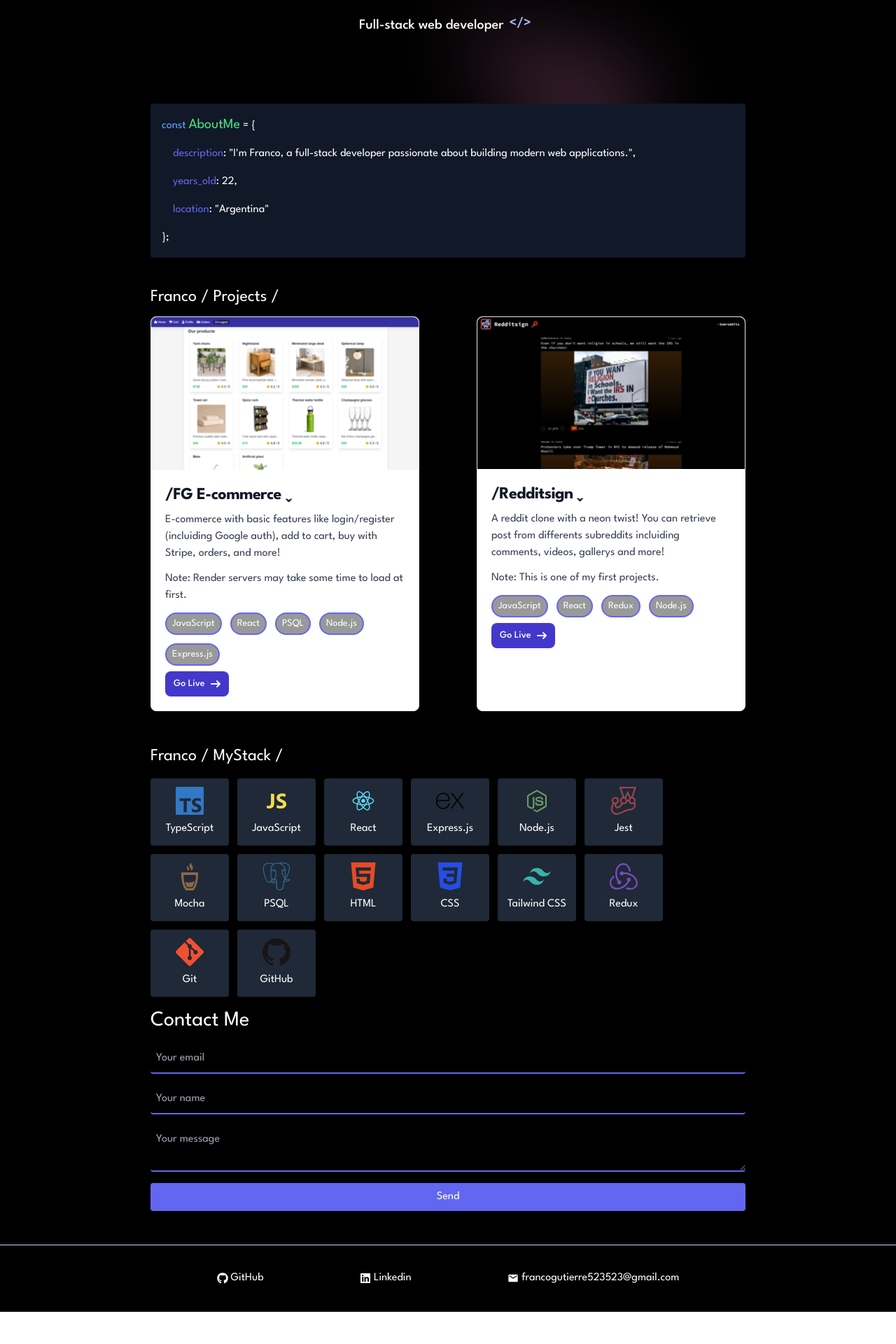
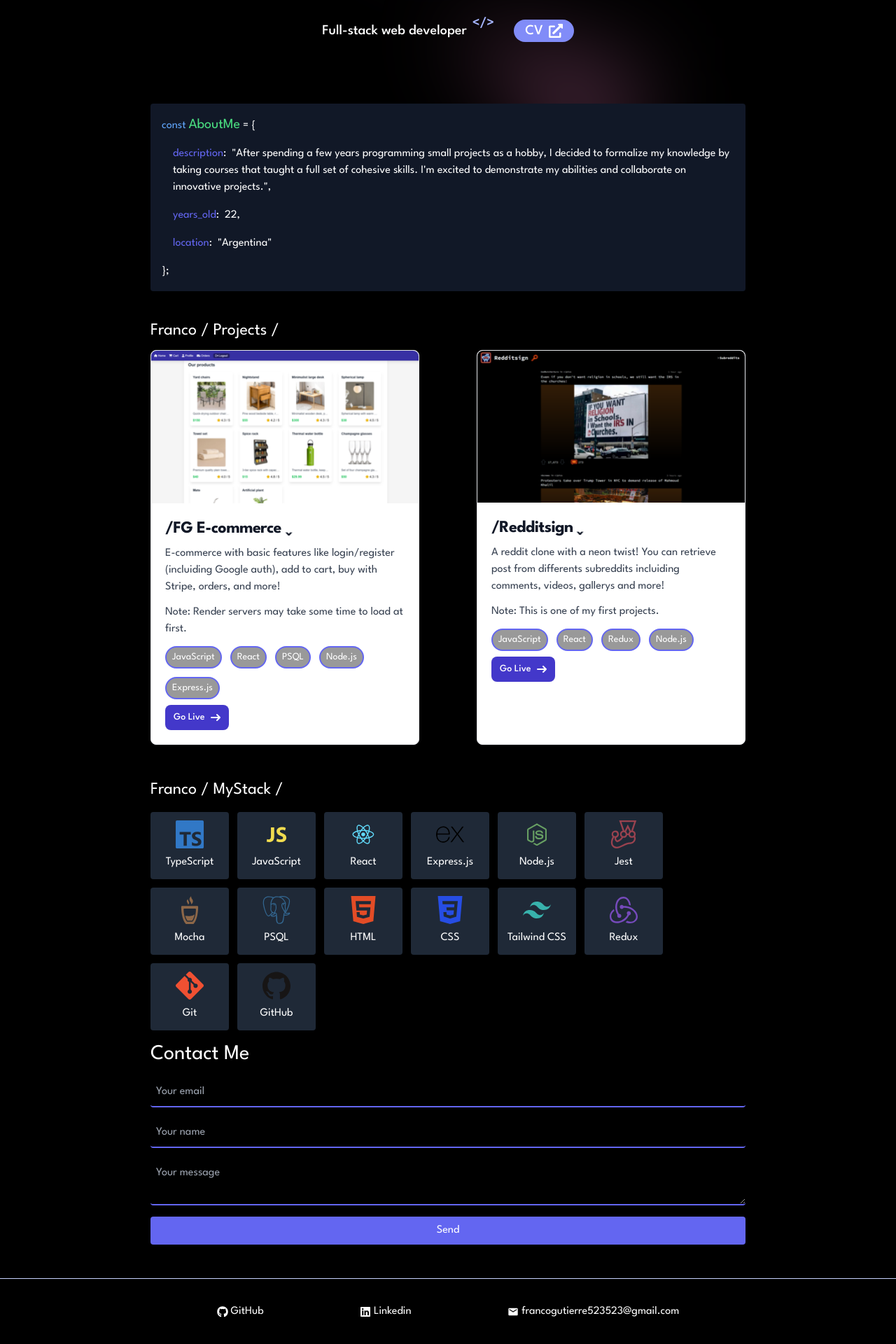
Before and after one commit to FrancoGutierrez23/fg-portfolio, a React (Create React App) app: page / in a window 1280 px wide. Shown: the part 444-2364 px from the top of the page at 70% size. Before the commit the page ends 2318 px from the top, so only its background shows below. Built offline with nearby package versions, Linux system fonts and the light colour scheme; the HTML template or start-up script is replaced by a standard one.

Commit message:
Updates CV and description.

```diff
--- a/src/components/About.jsx
+++ b/src/components/About.jsx
@@ -1,26 +1,31 @@
-import React from 'react';
+import React from "react";
 
 const About = () => {
   return (
-    <div className='z-10 w-full  bg-gray-900 rounded mb-10 text-white font-mono p-4'>
+    <div className="z-10 w-full  bg-gray-900 rounded mb-10 text-white font-mono p-4">
       <h3>
-        <span className='text-blue-400'>const</span>{' '}
-        <span className='text-green-400 text-xl'>AboutMe</span>{' '}=
-        {' {'}
+        <span className="text-blue-400">const</span>{" "}
+        <span className="text-green-400 text-xl">AboutMe</span> ={" {"}
       </h3>
-      <p className='pl-4 mt-4'>
-        <span className='text-indigo-500'>description</span>:{" "}
-        <span className='text-white'>"I'm Franco, a full-stack developer passionate about building modern web applications."</span>,
+      <p className="pl-4 mt-4">
+        <span className="text-indigo-500">description</span>:{" "}
+        <span className="text-white pl-1">
+          "After spending a few years programming small projects as a hobby, I
+          decided to formalize my knowledge by taking courses that taught a full
+          set of cohesive skills. I'm excited to demonstrate my abilities and
+          collaborate on innovative projects."
+        </span>
+        ,
       </p>
-      <p className='pl-4 mt-4'>
-        <span className='text-indigo-500'>years_old</span>:{" "}
-        <span className='text-white'>22</span>,
+      <p className="pl-4 mt-4">
+        <span className="text-indigo-500">years_old</span>:{" "}
+        <span className="text-white pl-1">22</span>,
       </p>
-      <p className='pl-4 mt-4 mb-4'>
-        <span className='text-indigo-500'>location</span>:{" "}
-        <span className='text-white'>"Argentina"</span>
+      <p className="pl-4 mt-4 mb-4">
+        <span className="text-indigo-500">location</span>:{" "}
+        <span className="text-white pl-1">"Argentina"</span>
       </p>
-      <h3>{'};'}</h3>
+      <h3>{"};"}</h3>
     </div>
   );
 };
--- a/src/components/Footer.jsx
+++ b/src/components/Footer.jsx
@@ -7,13 +7,13 @@
   return (
     <footer className="bg-black border-t justify-evenly pb-6 border-indigo-200 flex-wrap w-full flex gap-5 text-white h-24 pt-6 px-[5%] xl:px-[15%] items-center">
       <a href='https://github.com/FrancoGutierrez23' target="blank" className="flex gap-1 items-center">
-        <FaGithub /> <span>GitHub</span>
+        <FaGithub /> <tag>GitHub</tag>
       </a>
       <a href="https://www.linkedin.com/in/franco-gutierrez-b3374a240/" target="blank" className="flex gap-1 items-center">
-        <FaLinkedin /> <span>Linkedin</span>
+        <FaLinkedin /> <tag>Linkedin</tag>
       </a>
       <a href="#contact" className="flex gap-1 items-center">
-        <MdEmail /> <span>francogutierre523523@gmail.com</span>
+        <MdEmail /> <tag>francogutierre523523@gmail.com</tag>
       </a>
     </footer>
   );
--- a/src/components/Home.jsx
+++ b/src/components/Home.jsx
@@ -1,4 +1,5 @@
 import MyAvatar from "./assets/myAvatar.svg";
+import { FaExternalLinkAlt } from "react-icons/fa";
 
 export default function Home() {
   return (
@@ -29,11 +30,15 @@
             <h1 className="text-balance text-3xl font-semibold tracking-tight text-white xsm:text-5xl sm:text-7xl">
               Franco Gutierrez
             </h1>
-            <p className="mt-4 flex text-pretty text-lg font-medium text-white sm:text-xl/8">
+            <p className="mt-4 flex items-center text-pretty text-lg font-medium text-white sm:text-xl/8">
               Full-stack web developer
               <span className="animate-bounce p-2 w-fit text-indigo-300 font-semibold">
                 {" </>"}
               </span>
+              <a href="/Franco_Gutierrez_Resume_en.pdf" target="_blank" rel="noopener noreferrer" className="flex gap-2 bg-indigo-400 px-4 rounded-2xl ml-5 items-center hover:scale-105 transition-all">
+                CV
+                <FaExternalLinkAlt />
+              </a>
             </p>
           </div>
         </div>
```
Also changed, not shown: 1 other file (tests, documents, lock files or other folders).
